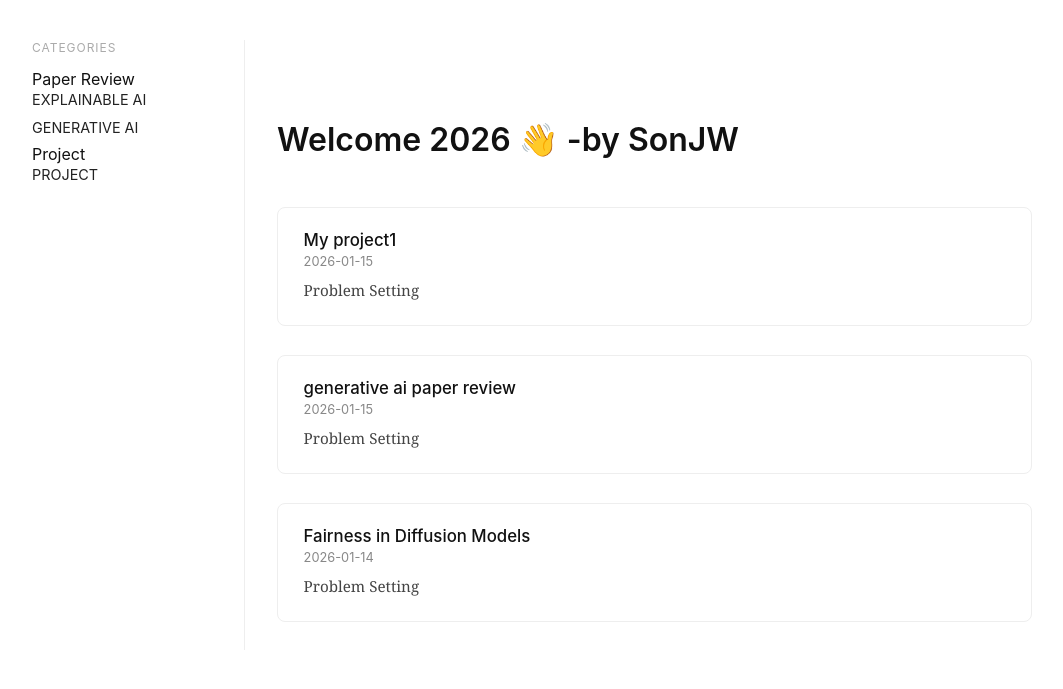
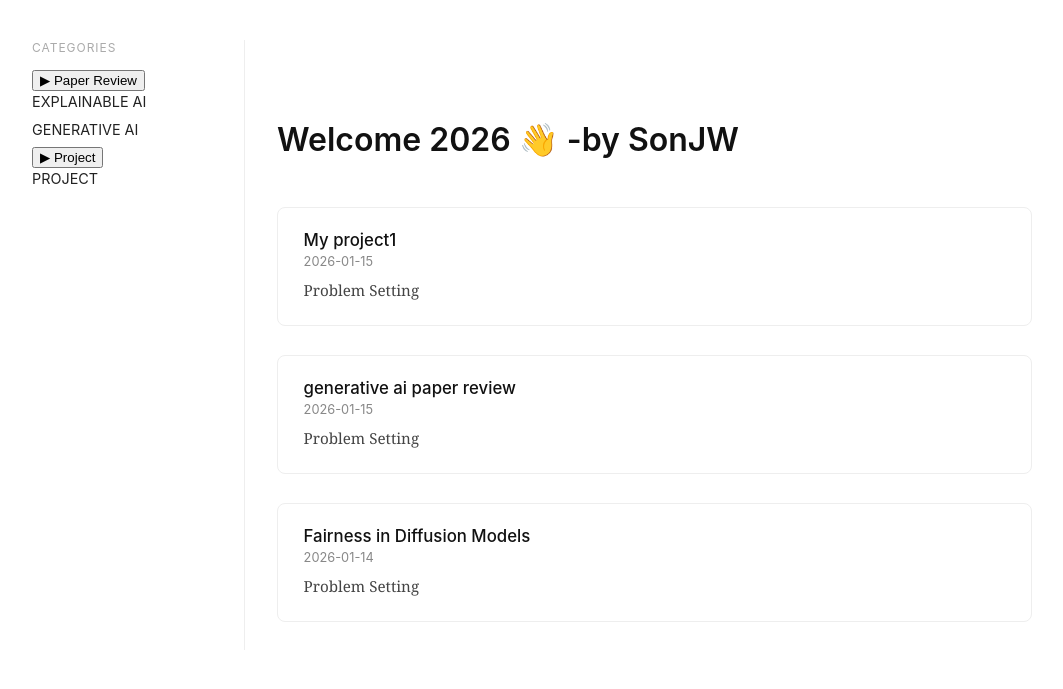
Before and after one commit to mattattabi78/mattattabi78.github.io, a Jekyll site: the page built from index.md, in a window 1280 px wide. Shown: the top 689 px of the page, without its empty margins (108-1171 px from the left). Built offline with Jekyll 4.4.1, drawn with Linux system fonts in a browser that asks for light colours.

Commit message:
Update default.html

```diff
--- a/_layouts/default.html
+++ b/_layouts/default.html
@@ -21,19 +21,28 @@
   <div class="layout">
     <nav class="sidebar">
       <div class="sidebar-title">Categories</div>
+
       <ul class="sidebar-section">
         {% for section in site.category_tree %}
-          <li class="sidebar-section-title">
-            {{ section[1].title }}
+          <li class="sidebar-section-item">
+
+            <!-- 범주 헤더 -->
+            <button class="sidebar-section-toggle">
+              <span class="arrow">▶</span>
+              <span class="section-title">{{ section[1].title }}</span>
+            </button>
+
+            <!-- 하위 카테고리 -->
             <ul class="sidebar-sub">
               {% for cat in section[1].children %}
-                <li>
+                <li class="sidebar-category-item">
                   <a href="/category/{{ cat }}/">
                     {{ cat | replace: '-', ' ' | upcase }}
                   </a>
                 </li>
               {% endfor %}
             </ul>
+
           </li>
         {% endfor %}
       </ul>
```
